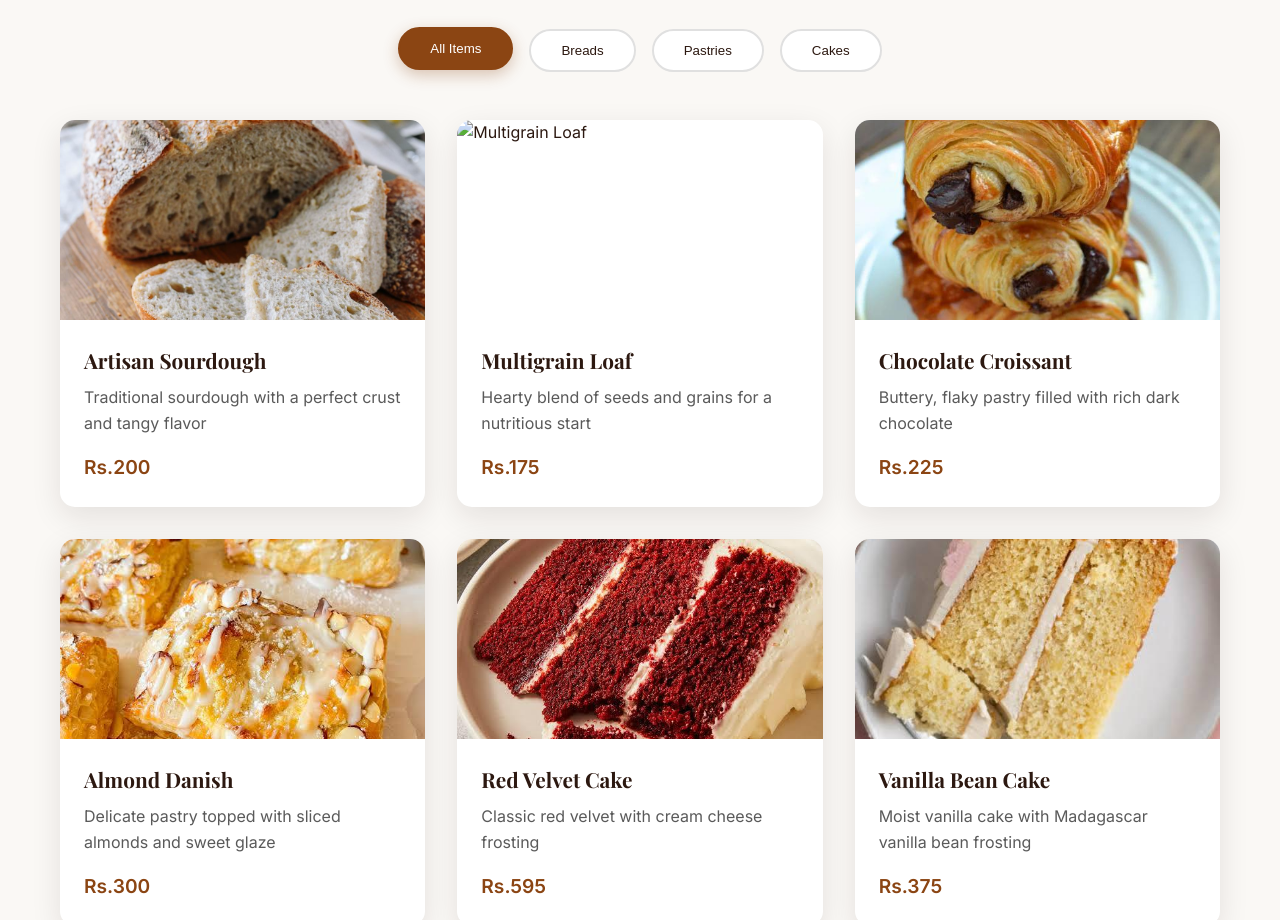
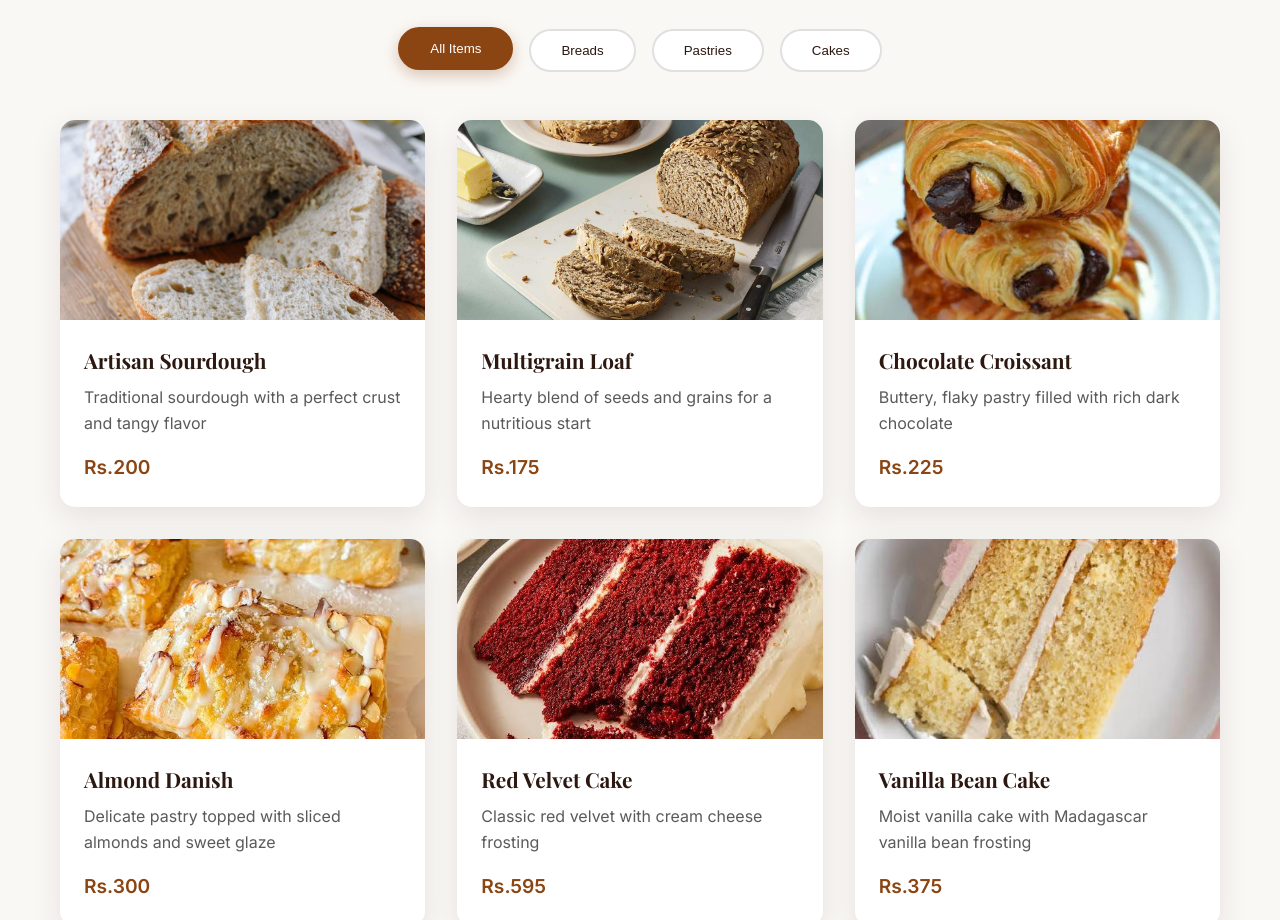
Before and after one commit to Aditya19bansal/Heavens-Bakery, a plain HTML site: page index.html in a window 1280 px wide. Shown: the part 1680-2600 px from the top of the page. Drawn offline with nearby package versions, Linux system fonts and the light colour scheme.

Commit message:
Update index.html

```diff
--- a/index.html
+++ b/index.html
@@ -103,7 +103,7 @@
 
                 <div class="menu-item" data-category="breads">
                     <div class="menu-item-image">
-                        <img src="multigrain loaf" alt="Multigrain Loaf" />
+                        <img src="multigrain loaf.jpeg" alt="Multigrain Loaf" />
                         <div class="menu-item-overlay">
                             <button class="add-to-cart">Add to Cart</button>
                         </div>
```
